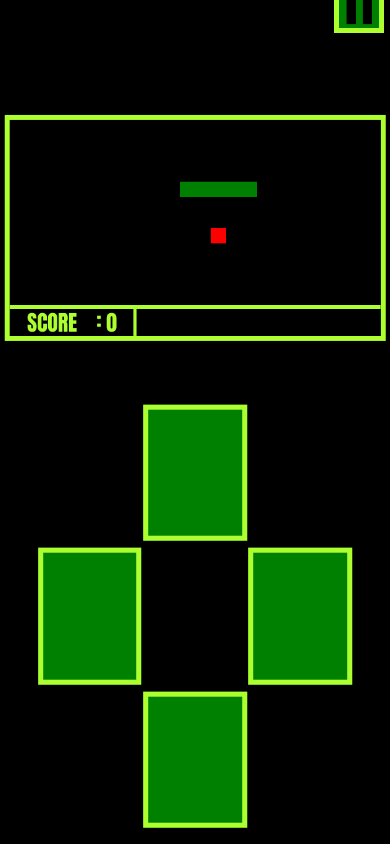
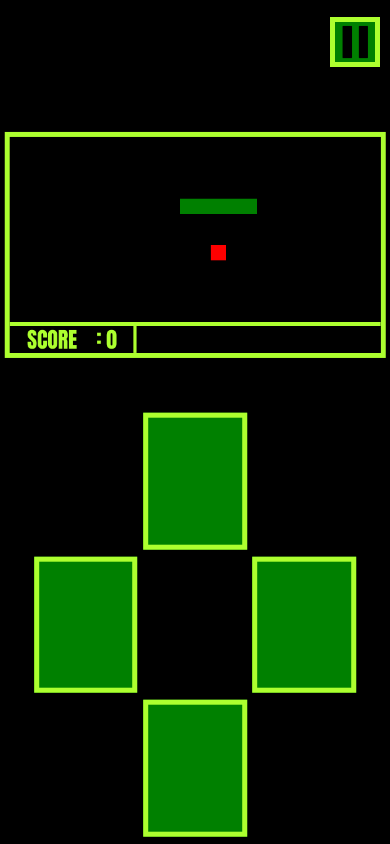
Before and after one commit to Andrey-Rudenko/snake, a plain HTML site: page index.html in a window 390 px wide. Drawn offline with Linux system fonts and the light colour scheme.

Commit message:
Update style.css

```diff
--- a/style.css
+++ b/style.css
@@ -46,14 +46,14 @@ canvas {
 @media screen and (max-width: 600px) {
     canvas {
         width: 95%;
-        top:27%;
+        top:29%;
     }
     #pause {
-        top: 1%;
-        left:92%;
+        top: 5%;
+        left:91%;
     }
     #up {
-        top:56%;
+        top:57%;
         width: 24%;
         height: 15%;
         left:50%;
@@ -61,7 +61,7 @@ canvas {
         border: 5px solid greenyellow;
     }
     #down {
-        top:90%;
+        top:91%;
         width: 24%;
         height: 15%;
         left:50%;
@@ -69,18 +69,18 @@ canvas {
         border: 5px solid greenyellow;
     }
     #right {
-        top:73%;
+        top:74%;
         width: 24%;
         height: 15%;
-        left:77%;
+        left:78%;
         background-color: green;
         border: 5px solid greenyellow;
     }
     #left {
-        top:73%;
+        top:74%;
         width: 24%;
         height: 15%;
-        left:23%;
+        left:22%;
         background-color: green;
         border: 5px solid greenyellow;
     }
```
